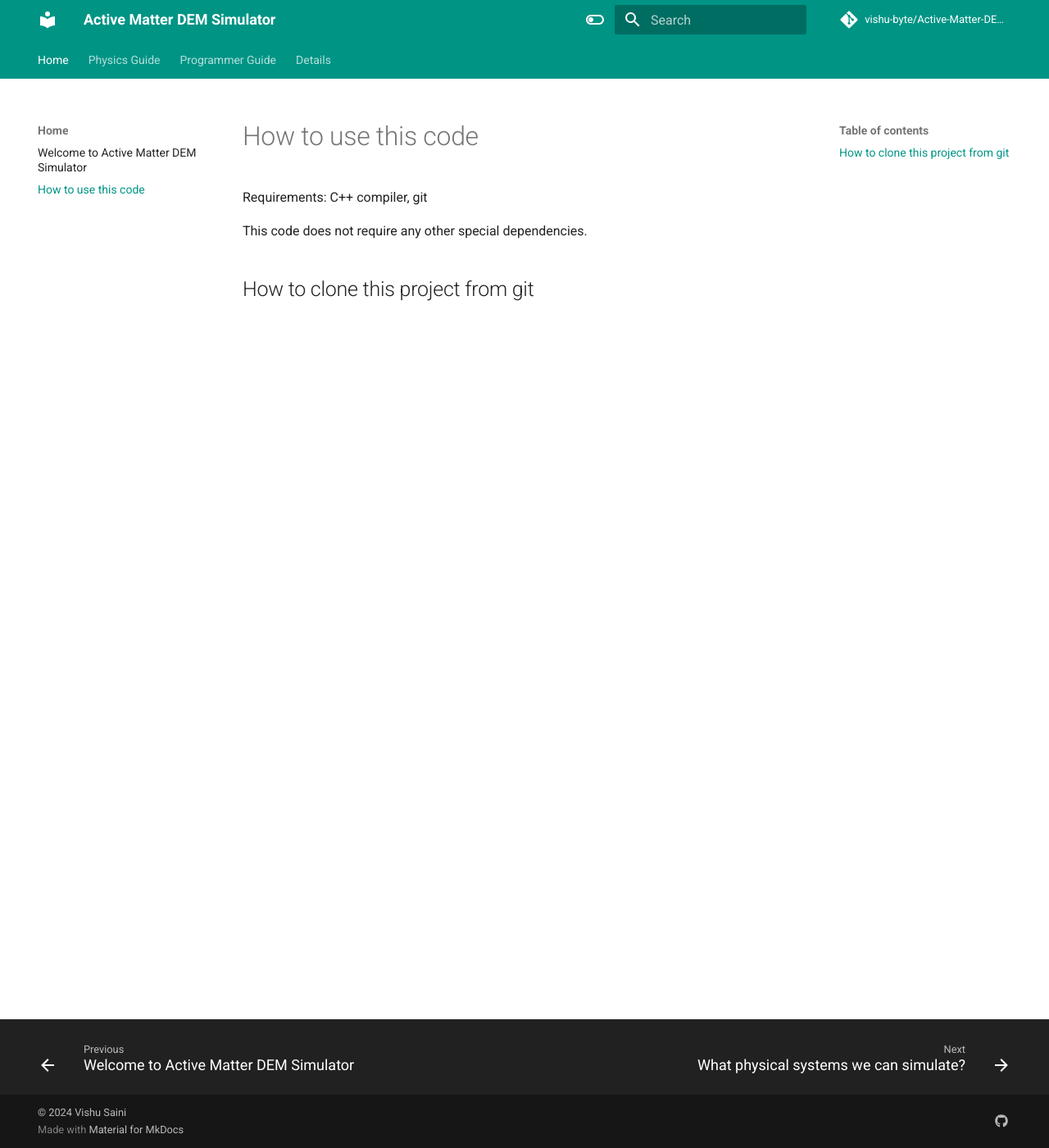
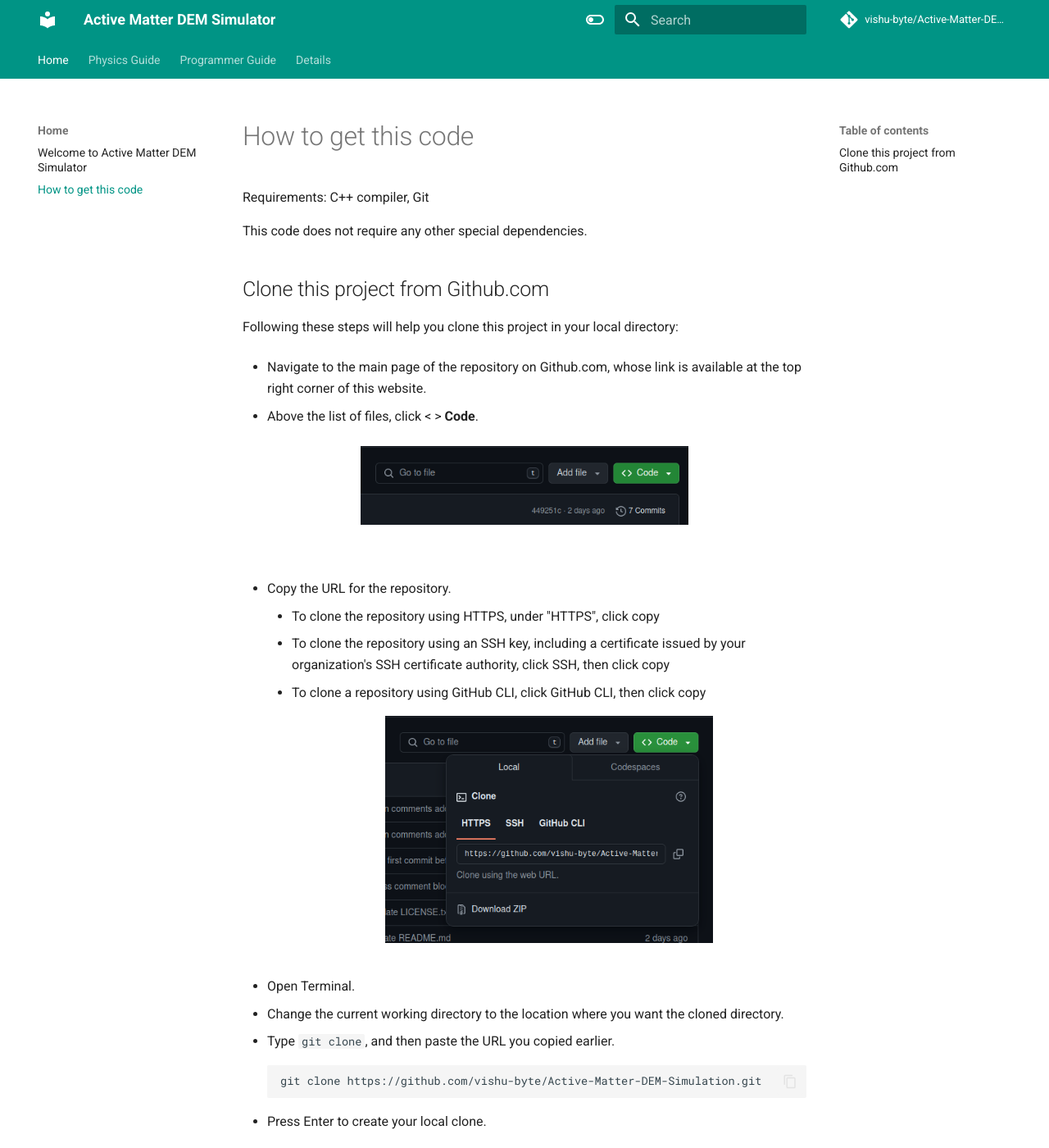
Before and after one commit to vishu-byte/Documentation, an MkDocs documentation site: the page built from docs/index_2.md, in a window 1280 px wide and 1400 px high. Shown: the whole window at 82% size. Built offline with MkDocs 1.6.1 and Material for MkDocs 9.7.7, drawn with Linux system fonts in a browser that asks for light colours; comment, search, counter and statistics services are not loaded; some of the changed text lies outside the part shown.

````diff
--- a/docs/index_2.md
+++ b/docs/index_2.md
@@ -1,6 +1,37 @@
 
-Requirements: C++ compiler, git
+Requirements: C++ compiler, Git
 
 This code does not require any other special dependencies.
 
-## How to clone this project from git
+## Clone this project from Github.com
+Following these steps will help you clone this project in your local directory:
+
+
+* Navigate to the main page of the repository on Github.com, whose link is available at the top right corner
+of this website.
+
+* Above the list of files, click < > **Code**.
+<figure markdown="span">
+  ![MIPS](git_1.png){ width="400" }
+  <figcaption></figcaption>
+</figure>
+
+* Copy the URL for the repository.
+    * To clone the repository using HTTPS, under "HTTPS", click copy
+    * To clone the repository using an SSH key, including a certificate issued by your organization's SSH certificate authority, click SSH, then click copy
+    * To clone a repository using GitHub CLI, click GitHub CLI, then click copy
+        <figure markdown="span">
+        ![MIPS](git_2.png){ width="400" }
+        <figcaption></figcaption>
+        </figure>
+
+
+* Open Terminal.
+* Change the current working directory to the location where you want the cloned directory.
+* Type `git clone`, and then paste the URL you copied earlier.
+```
+git clone https://github.com/vishu-byte/Active-Matter-DEM-Simulation.git
+```
+* Press Enter to create your local clone.
+
+This should create your local clone, you can now use the code for your own project.
--- a/mkdocs.yml
+++ b/mkdocs.yml
@@ -31,7 +31,7 @@
 nav:
   - Home:
       - 'Welcome to Active Matter DEM Simulator': index.md
-      - 'How to use this code': index_2.md
+      - 'How to get this code': index_2.md
   - Physics Guide:
       - 'What physical systems we can simulate?': General_Physics/Overview.md
   - Programmer Guide:
````
Also changed, not shown: docs/General_Physics/Overview.md (+0 -5 lines), docs/index.md (+23 -16 lines), docs/git_1.png (added), docs/git_2.png (added), 1 other file.
